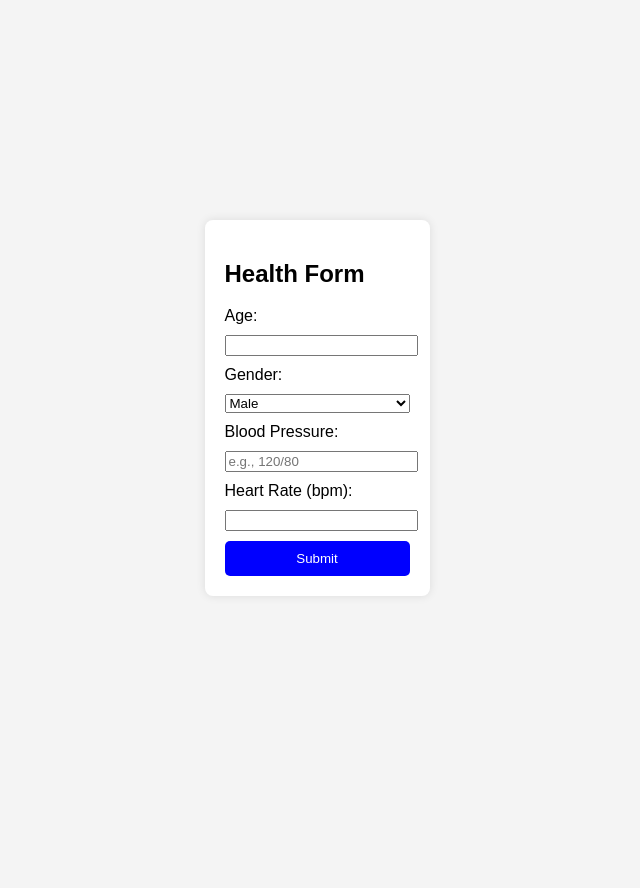
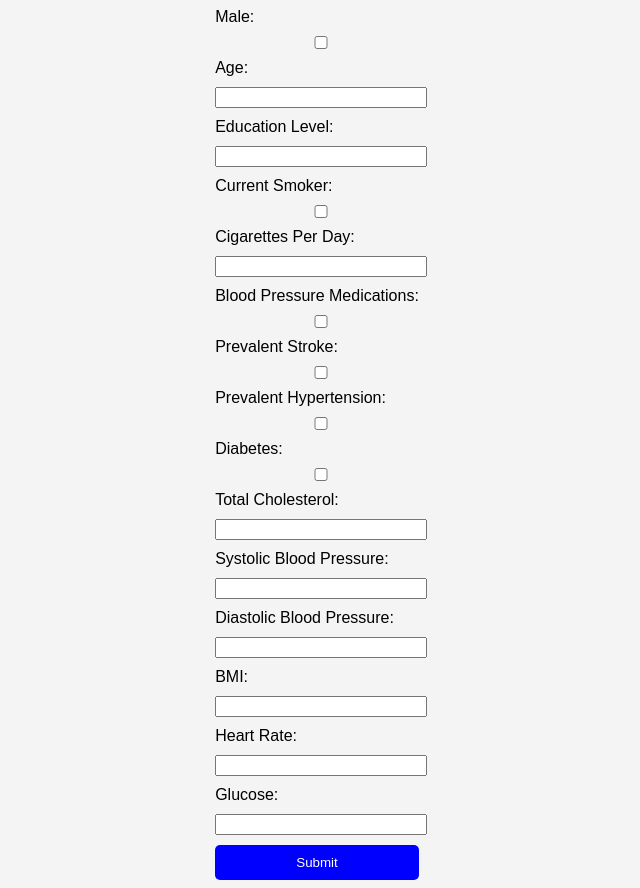
Before and after one commit to UdiFlpb/EagleHack, a Flask app: page / in a window 1280 px wide. Shown: the whole page, without its empty margins (323-963 px from the left). Before the commit the page ends 576 px from the top, so only its background shows below. Run offline with Flask 3, Linux system fonts and the light colour scheme.

Commit message:
Added the py file and support all of its attributes

```diff
--- a/static/index.css
+++ b/static/index.css
@@ -3,7 +3,6 @@ body {
     flex-direction: column;
     justify-content: center;
     align-items: center;
-    height: 100vh;
     background-color: #f4f4f4;
     font-family: Arial, sans-serif;
 }
--- a/static/index.js
+++ b/static/index.js
@@ -1,15 +1,27 @@
-document.addEventListener("DOMContentLoaded", function () {
-    document.querySelector("form").addEventListener("submit", function (event) {
-        event.preventDefault();
+document.getElementById("myForm").addEventListener("submit", function(event) {
+    event.preventDefault(); // Prevent default form submission
 
+    // Collect form data
     const formData = {
-            age: document.getElementById("age").value,
-            gender: document.getElementById("gender").value,
-            bloodPressure: document.getElementById("blood-pressure").value,
-            heartRate: document.getElementById("heart-rate").value
+        male: document.getElementById("male").checked,
+        age: parseInt(document.getElementById("age").value),
+        education: parseInt(document.getElementById("education").value),
+        currentSmoker: document.getElementById("currentSmoker").checked,
+        cigsPerDay: parseInt(document.getElementById("cigsPerDay").value) || 0,
+        BPMeds: document.getElementById("BPMeds").checked,
+        prevalentStroke: document.getElementById("prevalentStroke").checked,
+        prevalentHyp: document.getElementById("prevalentHyp").checked,
+        diabetes: document.getElementById("diabetes").checked,
+        totChol: parseInt(document.getElementById("totChol").value),
+        sysBP: parseFloat(document.getElementById("sysBP").value),
+        diaBP: parseFloat(document.getElementById("diaBP").value),
+        BMI: parseFloat(document.getElementById("BMI").value),
+        heartRate: parseInt(document.getElementById("heartRate").value),
+        glucose: parseInt(document.getElementById("glucose").value)
     };
 
-        fetch("http://127.0.0.1:5000/submit", {  // Ensure this URL matches your Flask route
+    // Send data to backend
+    fetch("http://127.0.0.1:5000/submit", { // Replace with your backend URL
         method: "POST",
         headers: {
             "Content-Type": "application/json"
@@ -20,19 +32,11 @@ document.addEventListener("DOMContentLoaded", function () {
     .then(data => {
         console.log("Success:", data);
 
-                // Create a new div element
-                const responseDiv = document.createElement("div");
-                responseDiv.id = "responseDiv";
-                responseDiv.innerHTML = `${data.data}`;
-
-                // Append the new div to the body (or a specific container)
-                document.body.appendChild(responseDiv);
-
-
+        // Update or create response div
+        let responseDiv = document.getElementById("responseDiv");
+        responseDiv.innerHTML = `<p><strong>Server Response:</strong> ${data.message}</p>`;
     })
     .catch(error => {
-                alert("Error submitting form");
         console.error("Error:", error);
     });
 });
-});
--- a/templates/index.html
+++ b/templates/index.html
@@ -8,26 +8,57 @@
 
 </head>
 <body>
-    <div class="form-container">
-        <h2>Health Form</h2>
-        <form>
-            <label for="age">Age:</label>
-            <input type="number" id="age" name="age" required>
+    <form id="myForm">
+        <label for="male">Male:</label>
+        <input type="checkbox" id="male" name="male">
 
-            <label for="gender">Gender:</label>
-            <select id="gender" name="gender" required>
-                <option value="male">Male</option>
-                <option value="female">Female</option>
-            </select>
+        <label for="age">Age:</label>
+        <input type="number" id="age" name="age" required>
 
-            <label for="blood-pressure">Blood Pressure:</label>
-            <input type="text" id="blood-pressure" name="blood-pressure" placeholder="e.g., 120/80" required>
+        <label for="education">Education Level:</label>
+        <input type="number" id="education" name="education" required>
 
-            <label for="heart-rate">Heart Rate (bpm):</label>
-            <input type="number" id="heart-rate" name="heart-rate" required>
+        <label for="currentSmoker">Current Smoker:</label>
+        <input type="checkbox" id="currentSmoker" name="currentSmoker">
 
-            <button type="submit">Submit</button>
-        </form>
+        <label for="cigsPerDay">Cigarettes Per Day:</label>
+        <input type="number" id="cigsPerDay" name="cigsPerDay">
+
+        <label for="BPMeds">Blood Pressure Medications:</label>
+        <input type="checkbox" id="BPMeds" name="BPMeds">
+
+        <label for="prevalentStroke">Prevalent Stroke:</label>
+        <input type="checkbox" id="prevalentStroke" name="prevalentStroke">
+
+        <label for="prevalentHyp">Prevalent Hypertension:</label>
+        <input type="checkbox" id="prevalentHyp" name="prevalentHyp">
+
+        <label for="diabetes">Diabetes:</label>
+        <input type="checkbox" id="diabetes" name="diabetes">
+
+        <label for="totChol">Total Cholesterol:</label>
+        <input type="number" id="totChol" name="totChol" required>
+
+        <label for="sysBP">Systolic Blood Pressure:</label>
+        <input type="number" id="sysBP" name="sysBP" required>
+
+        <label for="diaBP">Diastolic Blood Pressure:</label>
+        <input type="number" id="diaBP" name="diaBP" required>
+
+        <label for="BMI">BMI:</label>
+        <input type="number" id="BMI" name="BMI" step="0.1" required>
+
+        <label for="heartRate">Heart Rate:</label>
+        <input type="number" id="heartRate" name="heartRate" required>
+
+        <label for="glucose">Glucose:</label>
+        <input type="number" id="glucose" name="glucose" required>
+
+        <button type="submit">Submit</button>
+    </form>
+
+    <div id="responseDiv"></div>
+
 
         <script src="{{ url_for('static', filename='index.js') }}"></script>
 
```
Also changed, not shown: HAPred.py (added, +60 -0 lines), 1 other file. Lines whose indentation alone changed are shown as unchanged.
